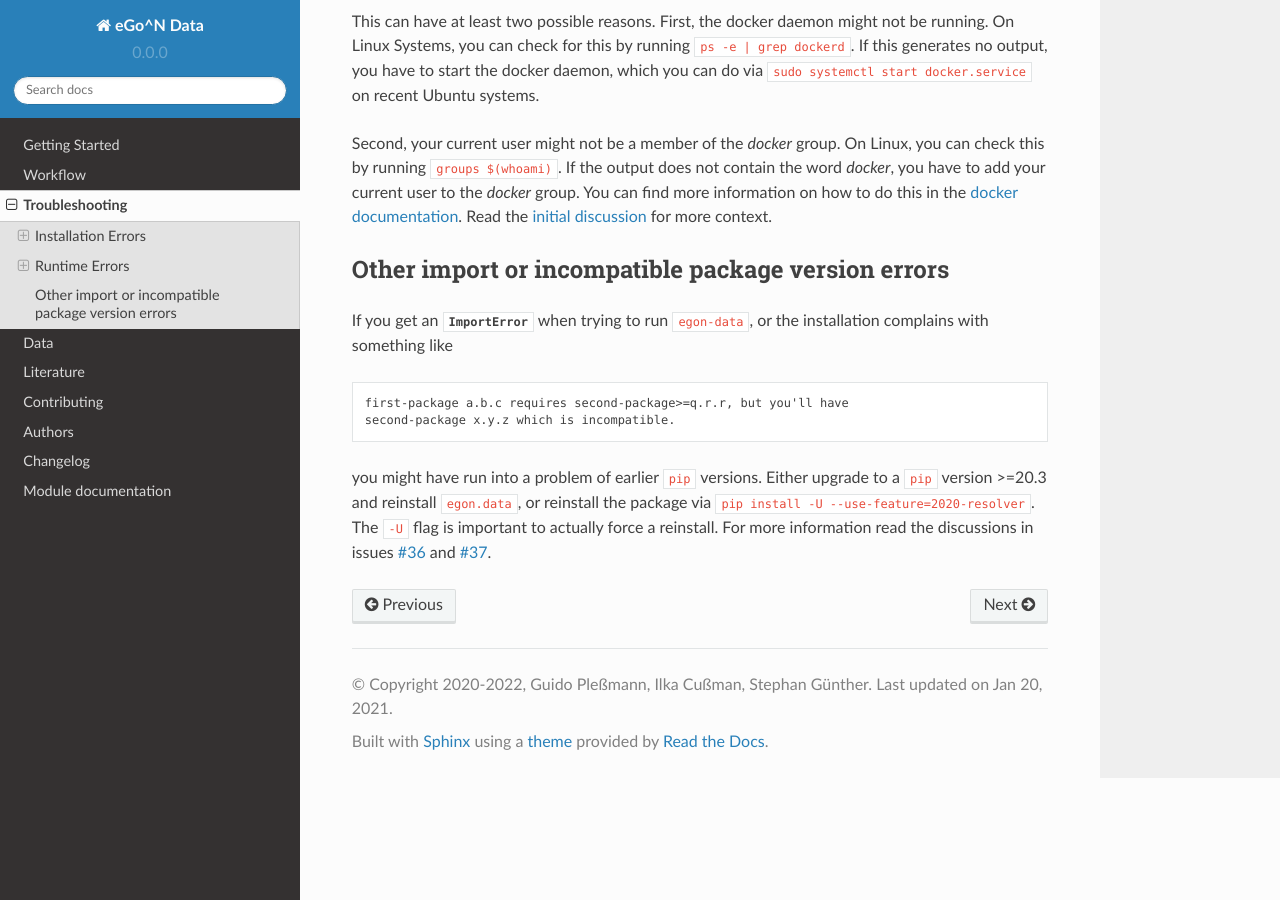
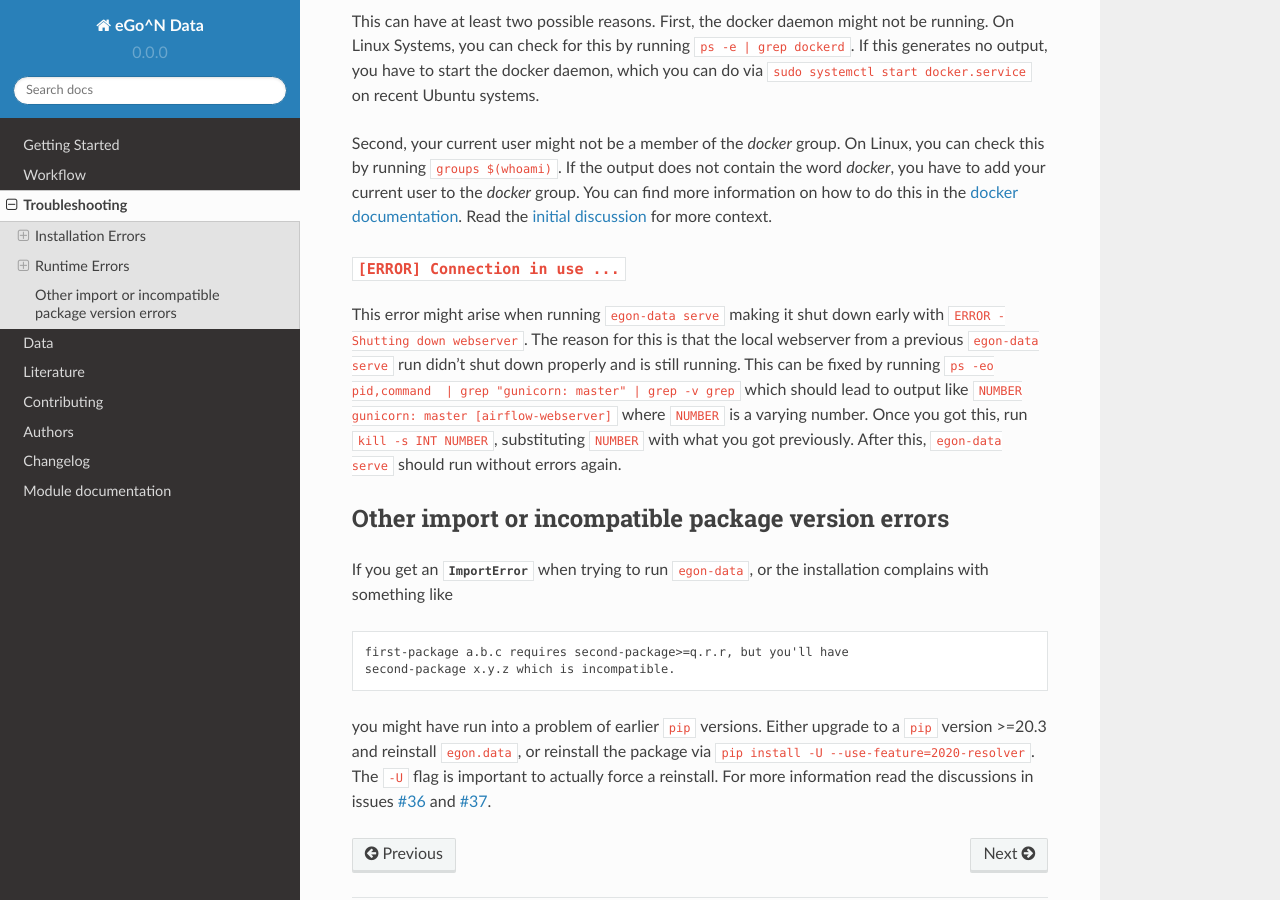
Before and after one commit to openego/eGon-data, a Sphinx documentation site: the page built from docs/troubleshooting.rst, in a window 1280 px wide and 900 px high, scrolled down 795 px. Built offline with Sphinx 7.4.7 and the Read the Docs theme 2.0.0, drawn with Linux system fonts in a browser that asks for light colours.

Commit message:
Add "[ERROR] Connection in use" solution
Fixes issue #84.

```diff
--- a/docs/troubleshooting.rst
+++ b/docs/troubleshooting.rst
@@ -57,6 +57,21 @@ this in the `docker documentation`_. Read the :issue:`initial discussion
 .. _docker documentation: https://docs.docker.com/engine/install/linux-postinstall/#manage-docker-as-a-non-root-user
 
 
+``[ERROR] Connection in use ...``
+---------------------------------
+
+This error might arise when running :code:`egon-data serve` making it
+shut down early with :code:`ERROR - Shutting down webserver`. The reason
+for this is that the local webserver from a previous :code:`egon-data
+serve` run didn't shut down properly and is still running. This can be
+fixed by running :code:`ps -eo pid,command  | grep "gunicorn: master" |
+grep -v grep` which should lead to output like :code:`NUMBER gunicorn:
+master [airflow-webserver]` where :code:`NUMBER` is a varying number.
+Once you got this, run :code:`kill -s INT NUMBER`, substituting
+:code:`NUMBER` with what you got previously. After this,
+:code:`egon-data serve` should run without errors again.
+
+
 Other import or incompatible package version errors
 ===================================================
 
```
